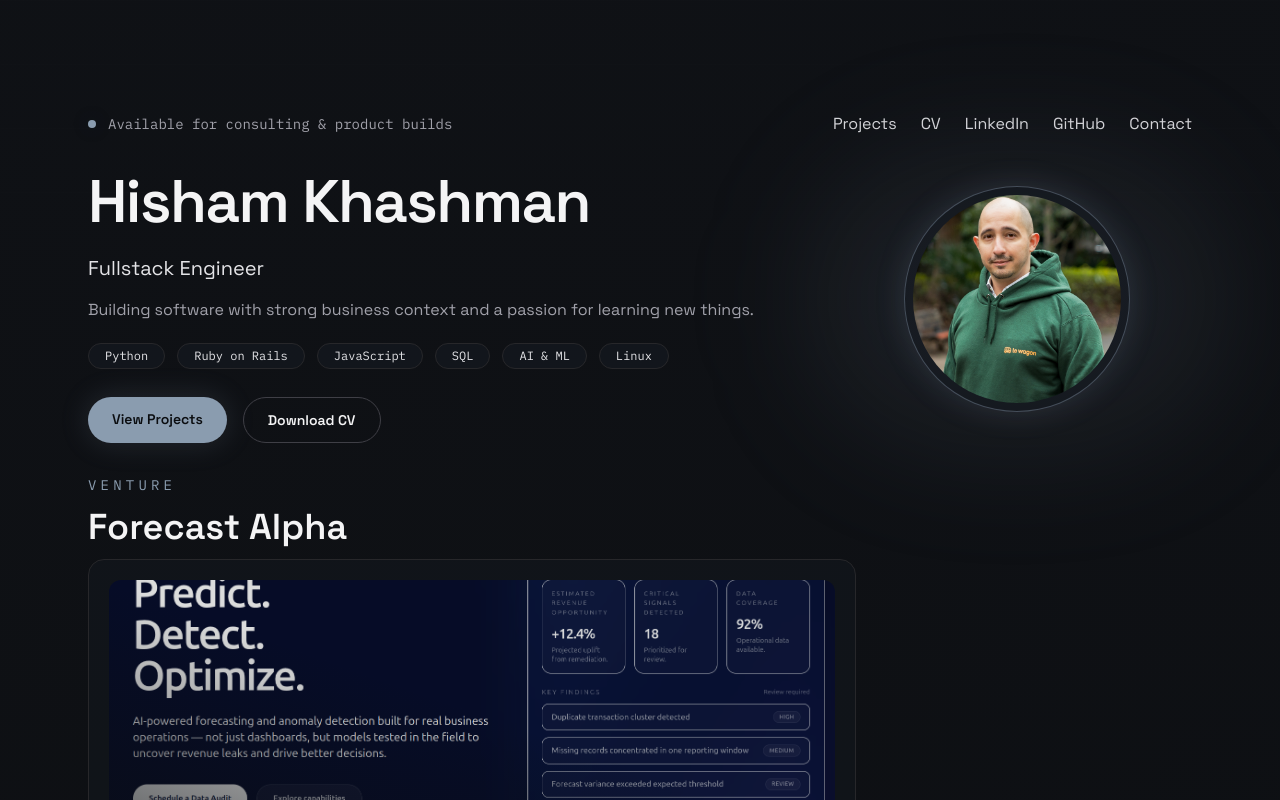
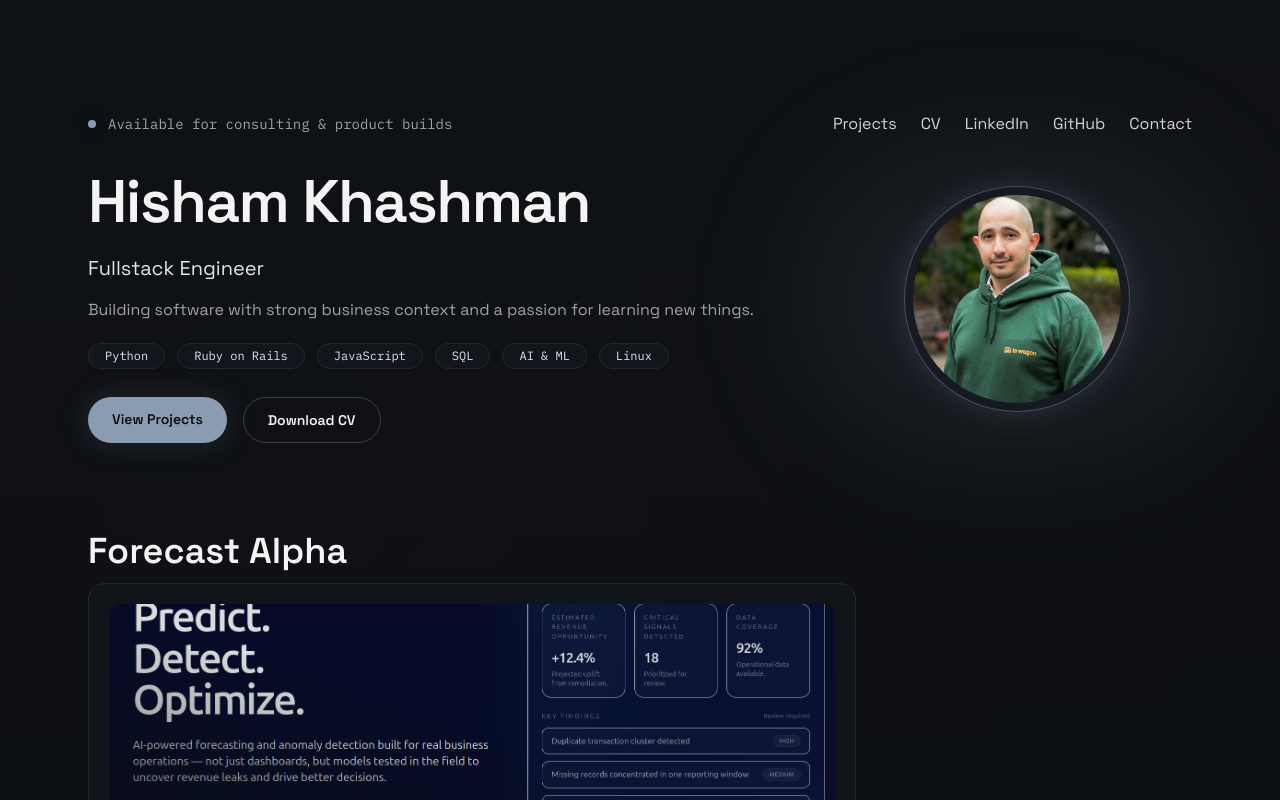
Before and after one commit to Hishamkhashman1/portfolio, a Next.js app: page / in a window 1280 px wide. Shown: the top 800 px of the page. Built offline with nearby package versions, Linux system fonts and the light colour scheme.

Commit message:
removed forecast alpha from hero section on page.tsx for better visibility

```diff
--- a/app/page.tsx
+++ b/app/page.tsx
@@ -13,17 +13,11 @@ export default function Home() {
   return (
     <div className="min-h-screen bg-tech">
       <main className="mx-auto flex max-w-6xl flex-col gap-20 px-6 pb-24 pt-12">
-        <div className="space-y-6">
         <Hero />
         <section className="space-y-3">
-            <div className="space-y-3">
-              <p className="text-sm font-mono uppercase tracking-[0.3em] text-electric">
-                Venture
-              </p>
           <h2 className="text-3xl font-semibold text-zinc-100 sm:text-4xl">
             Forecast Alpha
           </h2>
-            </div>
 
           <div className="mt-6 max-w-3xl">
             <div className="rounded-2xl border border-zinc-800 bg-haze/40 p-5">
@@ -57,7 +51,6 @@ export default function Home() {
             </div>
           </div>
         </section>
-        </div>
         <ProjectGrid />
         <CVSection />
         <ContactSection />
```
Lines whose indentation alone changed are shown as unchanged.
